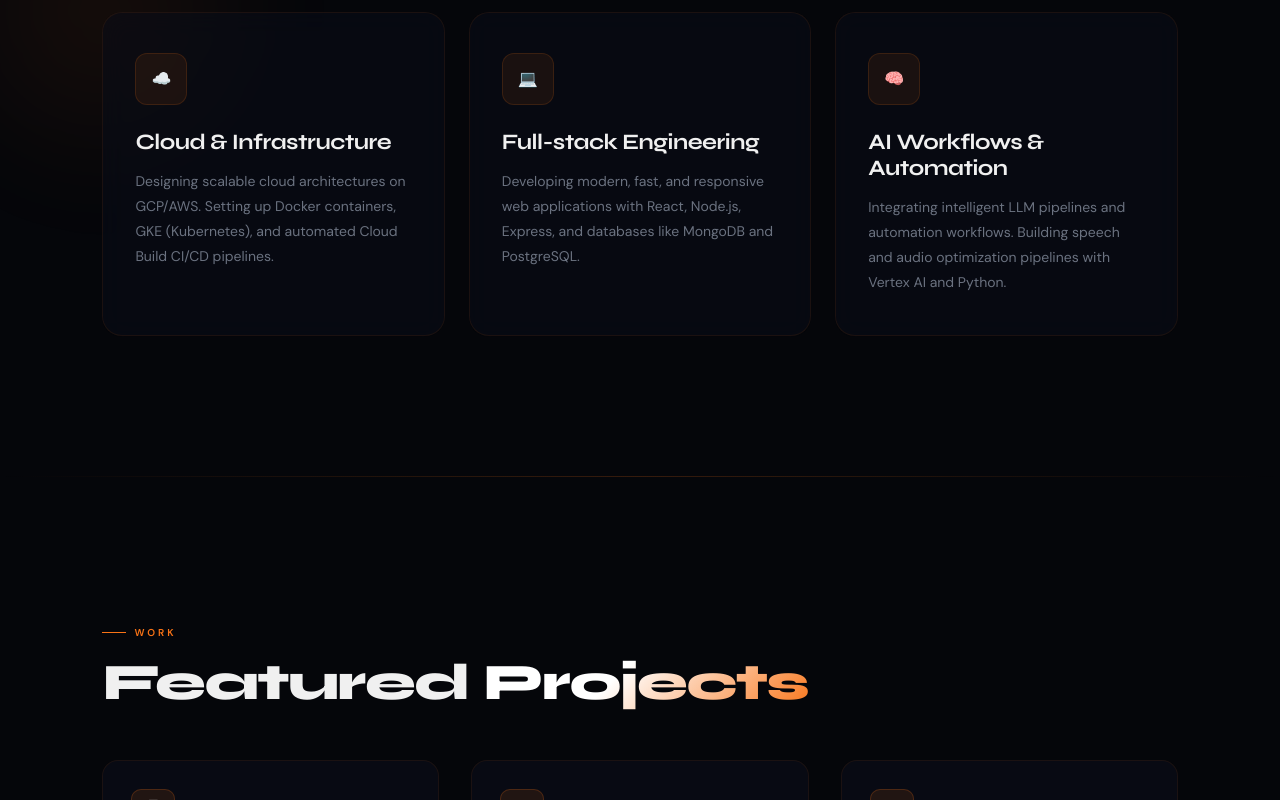
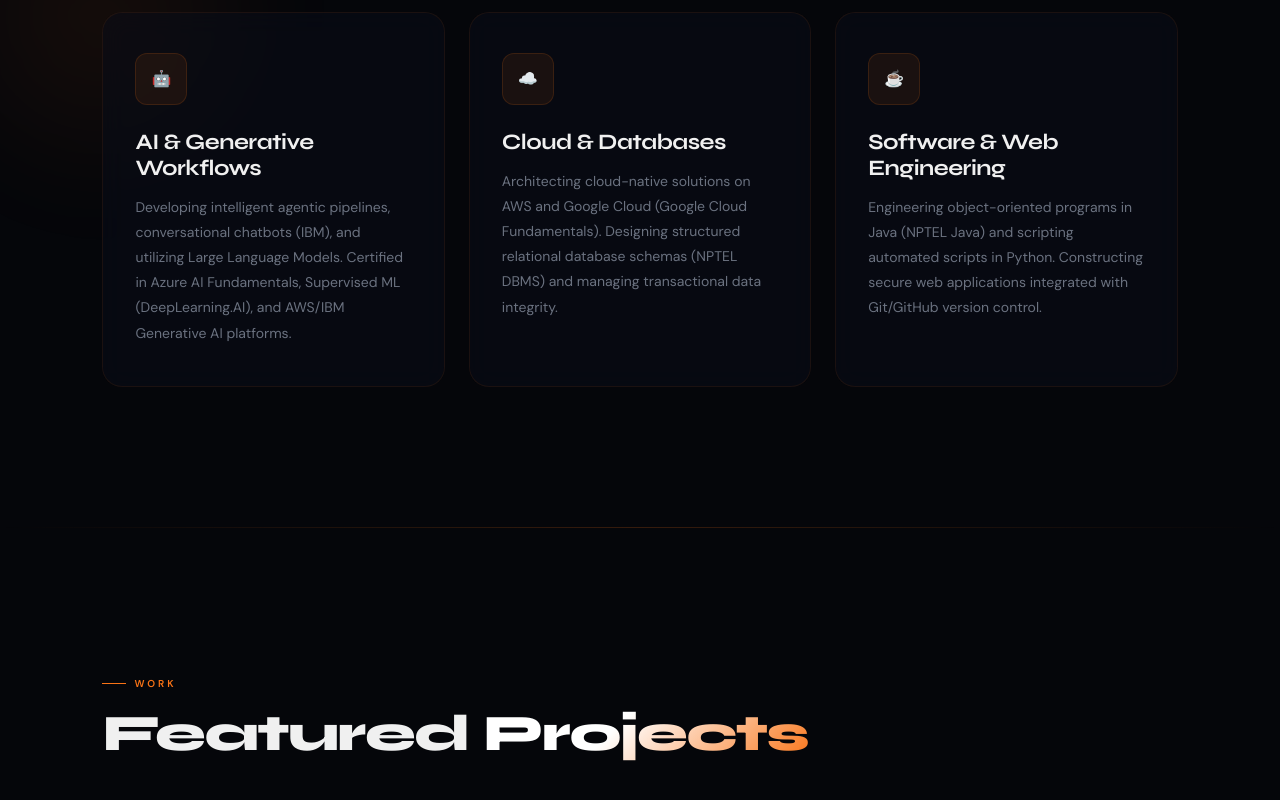
Before and after one commit to SOUVIKSB1/MyPortfolio, a React (Vite) app: page / in a window 1280 px wide. Shown: the part 2000-2800 px from the top of the page. Built offline with nearby package versions, Linux system fonts and the light colour scheme; no server answers; the HTML template or start-up script is replaced by a standard one.

Commit message:
feat: align expertise details with actual certifications and style dates/issuers blue

```diff
--- a/src/App.css
+++ b/src/App.css
@@ -15,6 +15,7 @@
   --text: #f0f0f0;
   --muted: #6b7280;
   --accent: #f97316;
+  --accent-blue: #0ea5e9;
   --accent2: #ea580c;
   --accent3: #c2410c;
   --glow: rgba(249, 115, 22, 0.25);
@@ -821,24 +822,11 @@ body {
 
 /* See All Grid Toggle Card */
 .see-all-card {
-  border: 1px dashed var(--accent) !important;
-  background: rgba(249, 115, 22, 0.03) !important;
   display: flex !important;
   flex-direction: column !important;
   justify-content: center !important;
   align-items: center !important;
   text-align: center !important;
-  min-height: 200px !important;
-  padding: 36px 28px !important;
-  border-radius: 20px !important;
-}
-
-.see-all-card:hover {
-  background: rgba(249, 115, 22, 0.08) !important;
-  border-style: solid !important;
-  box-shadow:
-    0 20px 40px rgba(249, 115, 22, 0.15),
-    inset 0 0 25px rgba(249, 115, 22, 0.1) !important;
 }
 
 .see-all-icon {
@@ -864,6 +852,7 @@ body {
   color: var(--muted) !important;
   margin-top: 8px !important;
 }
+
 
 
 .cert-header {
@@ -886,7 +875,7 @@ body {
 
 .cert-date {
   font-size: 11px;
-  color: var(--muted);
+  color: var(--accent-blue);
   font-weight: 600;
   text-transform: uppercase;
   letter-spacing: 0.5px;
@@ -903,7 +892,7 @@ body {
 
 .cert-issuer {
   font-size: 13.5px;
-  color: var(--muted);
+  color: var(--accent-blue);
   margin-bottom: 24px;
 }
 
@@ -2319,6 +2308,7 @@ body {
     padding: 8px 4px 16px !important;
     scrollbar-width: none !important;
     margin-top: 16px !important;
+    align-items: stretch !important;
   }
   .services-grid::-webkit-scrollbar {
     display: none !important;
@@ -2326,6 +2316,13 @@ body {
   .services-grid .service-card-wrapper {
     flex: 0 0 260px !important;
     scroll-snap-align: start !important;
+    display: flex !important;
+    align-items: stretch !important;
+  }
+  .services-grid .service-card {
+    width: 100% !important;
+    height: auto !important;
+    align-self: stretch !important;
   }
 
   /* 4. Projects Swipe Carousel */
@@ -2337,6 +2334,7 @@ body {
     padding: 8px 4px 16px !important;
     scrollbar-width: none !important;
     margin-top: 20px !important;
+    align-items: stretch !important;
   }
   .project-grid::-webkit-scrollbar {
     display: none !important;
@@ -2345,6 +2343,8 @@ body {
     flex: 0 0 270px !important;
     scroll-snap-align: start !important;
     margin-bottom: 0 !important;
+    height: auto !important;
+    align-self: stretch !important;
   }
 
   /* Compacting widgets and lists */
@@ -2402,6 +2402,7 @@ body {
     padding: 8px 4px 16px !important;
     scrollbar-width: none !important;
     margin-top: 20px !important;
+    align-items: stretch !important;
   }
   .cert-grid::-webkit-scrollbar {
     display: none !important;
@@ -2410,6 +2411,8 @@ body {
     flex: 0 0 280px !important;
     scroll-snap-align: start !important;
     margin-bottom: 0 !important;
+    height: auto !important;
+    align-self: stretch !important;
   }
 }
 
--- a/src/App.jsx
+++ b/src/App.jsx
@@ -851,19 +851,19 @@ export default function App() {
 
   const services = [
     {
-      icon: "☁️",
-      title: "Cloud & Infrastructure",
-      description: "Designing scalable cloud architectures on GCP/AWS. Setting up Docker containers, GKE (Kubernetes), and automated Cloud Build CI/CD pipelines.",
+      icon: "🤖",
+      title: "AI & Generative Workflows",
+      description: "Developing intelligent agentic pipelines, conversational chatbots (IBM), and utilizing Large Language Models. Certified in Azure AI Fundamentals, Supervised ML (DeepLearning.AI), and AWS/IBM Generative AI platforms.",
     },
     {
-      icon: "💻",
-      title: "Full-stack Engineering",
-      description: "Developing modern, fast, and responsive web applications with React, Node.js, Express, and databases like MongoDB and PostgreSQL.",
+      icon: "☁️",
+      title: "Cloud & Databases",
+      description: "Architecting cloud-native solutions on AWS and Google Cloud (Google Cloud Fundamentals). Designing structured relational database schemas (NPTEL DBMS) and managing transactional data integrity.",
     },
     {
-      icon: "🧠",
-      title: "AI Workflows & Automation",
-      description: "Integrating intelligent LLM pipelines and automation workflows. Building speech and audio optimization pipelines with Vertex AI and Python.",
+      icon: "☕",
+      title: "Software & Web Engineering",
+      description: "Engineering object-oriented programs in Java (NPTEL Java) and scripting automated scripts in Python. Constructing secure web applications integrated with Git/GitHub version control.",
     },
   ];
 
```
